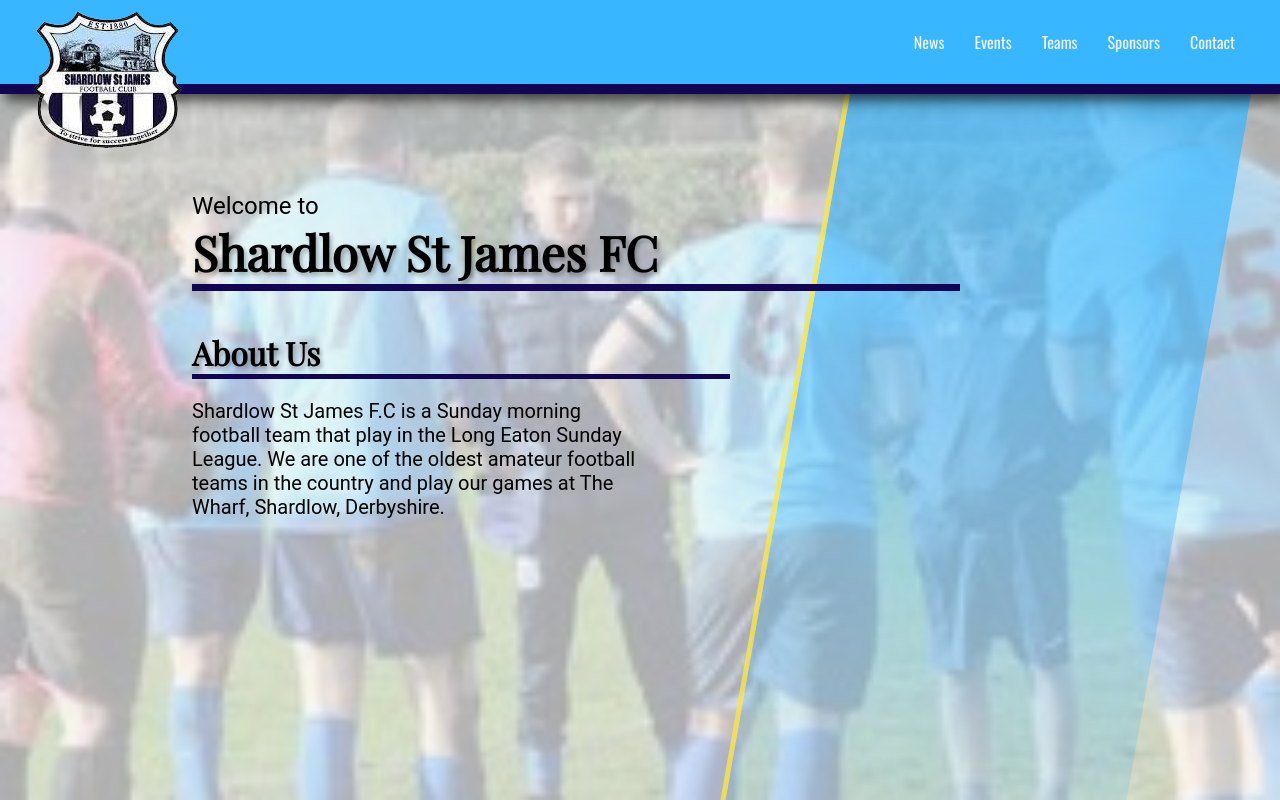
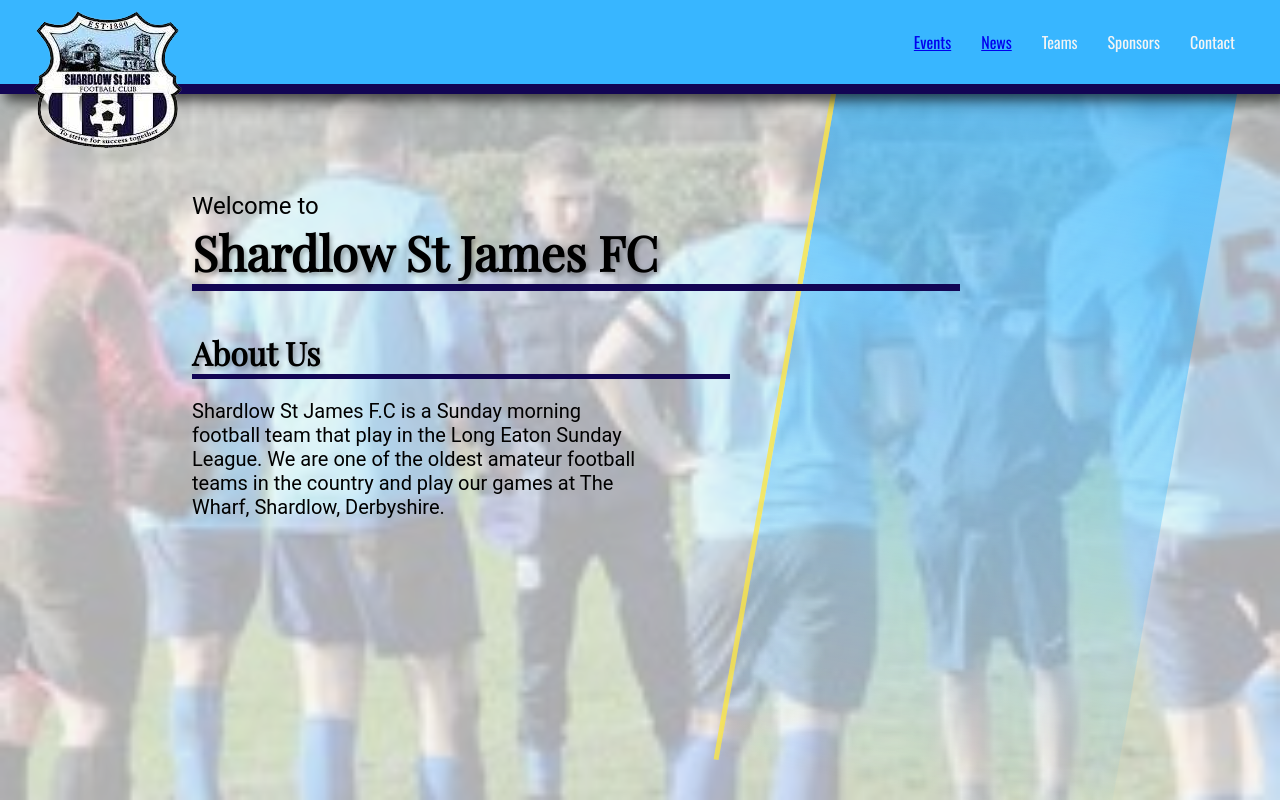
Before and after one commit to paulg44/shardlow_st_james, a React (Create React App) app in the folder ssj/: page / in a window 1280 px wide. Shown: the top 800 px of the page. Built offline with nearby package versions, Linux system fonts and the light colour scheme.

Commit message:
start sorting navbar links

```diff
--- a/ssj/src/App.js
+++ b/ssj/src/App.js
@@ -6,7 +6,6 @@ import homepageImg from "./IMG/ssj_1.jpg";
 // Imported Components
 import NavBar from "./Components/NavBar/NavBar";
 import Homepage from "./Components/Homepage/Homepage";
-// import Events from "./Components/Events/Events";
 
 function App() {
   return (
--- a/ssj/src/Components/Events/Events.js
+++ b/ssj/src/Components/Events/Events.js
@@ -3,9 +3,9 @@
 import "./Events.css";
 import EventsContainer from "../EventsContainer/EventsContainer";
 
-function Events({ props }) {
+function Events({ id }) {
   return (
-    <div className="events">
+    <div id={id} className="events">
       <h3>Upcoming Events</h3>
       <EventsContainer
         eventTitle="Charity Match"
--- a/ssj/src/Components/Homepage/Homepage.css
+++ b/ssj/src/Components/Homepage/Homepage.css
@@ -46,7 +46,7 @@
   position: absolute;
   right: 100px;
   width: 400px;
-  height: 120vh;
+  height: 100vh;
   background: linear-gradient(var(--light-blue), transparent);
   opacity: 0.8;
   z-index: -1;
--- a/ssj/src/Components/Homepage/Homepage.js
+++ b/ssj/src/Components/Homepage/Homepage.js
@@ -28,7 +28,7 @@ function Homepage({ homepageImg }) {
           </p>
         </div>
       </div>
-      <Events />
+      <Events id="events" />
       <News />
     </div>
   );
--- a/ssj/src/Components/NavBar/NavBar.js
+++ b/ssj/src/Components/NavBar/NavBar.js
@@ -1,5 +1,5 @@
 // NavBar Component
-import { Link } from "react-router-dom";
+import { Link, NavLink } from "react-router-dom";
 import logo from "../../IMG/ssj_badge-removebg-preview.png";
 import "./NavBar.css";
 
@@ -12,8 +12,12 @@ function NavBar() {
         </Link>
         <div className="navLinks">
           <ul className="list">
-            <li className="listItem">News</li>
-            <li className="listItem">Events</li>
+            <li className="listItem">
+              <a href="#events">Events</a>
+            </li>
+            <li className="listItem">
+              <NavLink to="#news">News</NavLink>
+            </li>
             <li className="listItem dropdown">
               Teams
               {/* <ul className="dropdownTeams">
```
